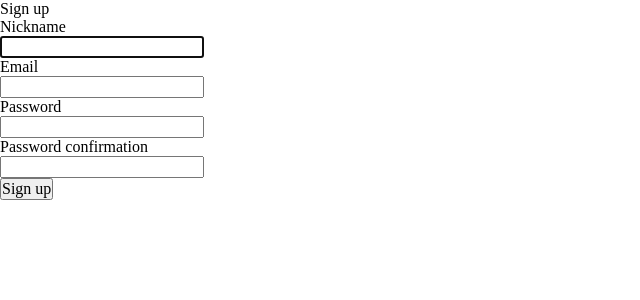
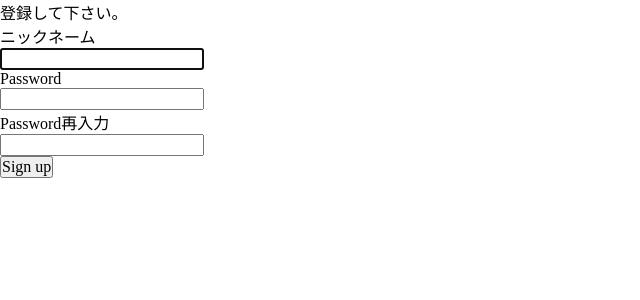
Before and after one commit to satori-ehara/card_game, a Rails app: the page made by app/views/devise/registrations/new.html.erb in a window 1280 px wide. Shown: the top 300 px of the page, without its empty margins (0-640 px from the left). Run offline with Rails 7, Linux system fonts and the light colour scheme; style sheets or scripts are compiled from the project's sources; some libraries are stand-ins or nearby versions.

Commit message:
メールアドレスを不要とし、ニックネームでログインできるように変更

```diff
--- a/app/models/user.rb
+++ b/app/models/user.rb
@@ -5,4 +5,8 @@ class User < ApplicationRecord
          :recoverable, :rememberable, :validatable
   has_many :kous
   has_many :otus
+
+  def email_required?
+    false
+  end
 end
--- a/app/views/devise/registrations/new.html.erb
+++ b/app/views/devise/registrations/new.html.erb
@@ -1,21 +1,16 @@
 <div class="contents row">
   <div class="container">
-    <h2>Sign up</h2>
+    <h2>登録して下さい。</h2>
     <%= form_with model: @user, url: user_registration_path, id: 'new_user', class: 'new_user', local: true do |f| %>
       <%= devise_error_messages! %>
 
       <div class="field">
-        <%= f.label :nickname %> <br />
+        <%= "ニックネーム"%><br>
         <%= f.text_field :nickname, autofocus: true %>
       </div>
 
       <div class="field">
-        <%= f.label :email %><br />
-        <%= f.email_field :email %>
-      </div>
-
-      <div class="field">
-        <%= f.label :password %>
+        <%= f.label "password" %>
         <% if @validatable %>
           <em>(<%= @minimum_password_length %> characters minimum)</em>
         <% end %><br />
@@ -23,7 +18,7 @@
       </div>
 
       <div class="field">
-        <%= f.label :password_confirmation %><br />
+        <%= f.label "password再入力" %><br />
         <%= f.password_field :password_confirmation, autocomplete: "off" %>
       </div>
 
--- a/app/views/groups/index.html.haml
+++ b/app/views/groups/index.html.haml
@@ -9,7 +9,7 @@
       = link_to destroy_user_session_path, method: :delete,class: "header__devise--login" do
         = current_user.nickname
     - else
-      = link_to "#",class: "header__devise--login" do
+      = link_to user_session_path,class: "header__devise--login" do
         ログイン
       = link_to new_user_registration_path,class: "header__devise--new" do
         新規登録
--- a/config/initializers/devise.rb
+++ b/config/initializers/devise.rb
@@ -46,7 +46,7 @@ Devise.setup do |config|
   # session. If you need permissions, you should implement that in a before filter.
   # You can also supply a hash where the value is a boolean determining whether
   # or not authentication should be aborted when the value is not present.
-  # config.authentication_keys = [:email]
+  config.authentication_keys = [:nickname]
 
   # Configure parameters from the request object used for authentication. Each entry
   # given should be a request method and it will automatically be passed to the
@@ -58,12 +58,12 @@ Devise.setup do |config|
   # Configure which authentication keys should be case-insensitive.
   # These keys will be downcased upon creating or modifying a user and when used
   # to authenticate or find a user. Default is :email.
-  config.case_insensitive_keys = [:email]
+  config.case_insensitive_keys = [:nickname]
 
   # Configure which authentication keys should have whitespace stripped.
   # These keys will have whitespace before and after removed upon creating or
   # modifying a user and when used to authenticate or find a user. Default is :email.
-  config.strip_whitespace_keys = [:email]
+  config.strip_whitespace_keys = [:nickname]
 
   # Tell if authentication through request.params is enabled. True by default.
   # It can be set to an array that will enable params authentication only for the
```
Also changed, not shown: app/views/devise/sessions/new.html.erb (+3 -5 lines).
